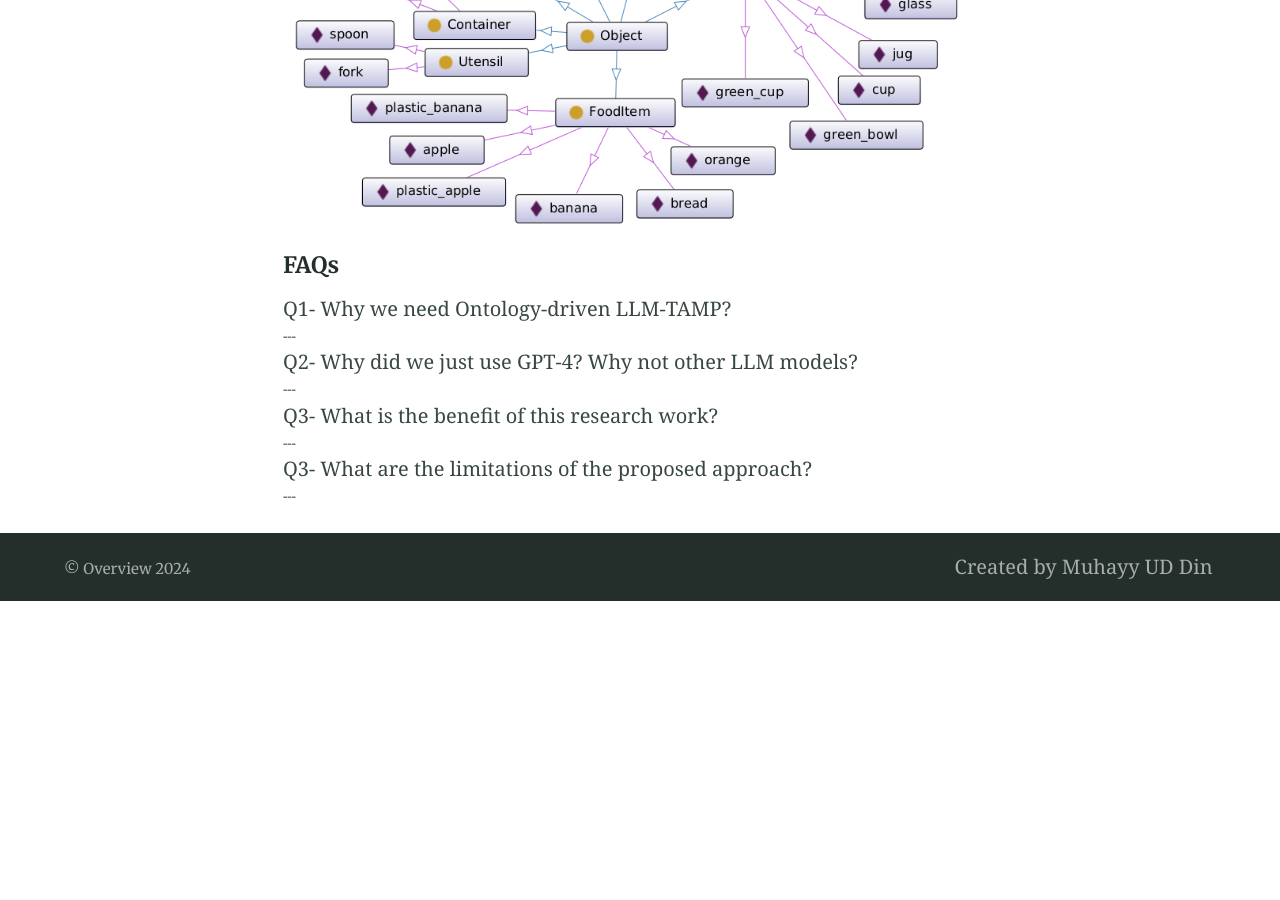
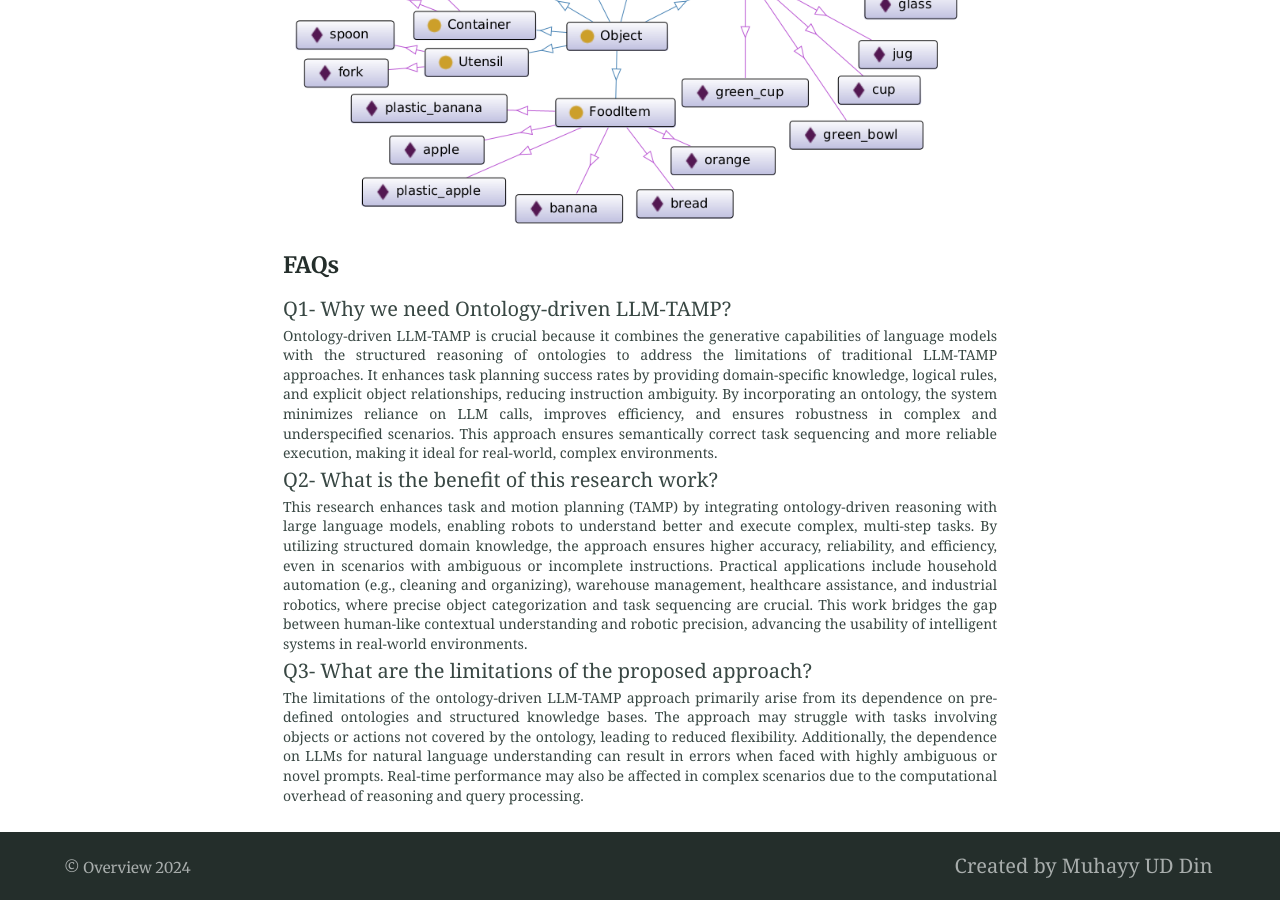
Before and after one commit to Muhayyuddin/llm-tamp, a Jekyll site: the page built from index.md, in a window 1280 px wide and 900 px high, scrolled down 3472 px. Built offline with Jekyll 4.4.1, drawn with Linux system fonts in a browser that asks for light colours; our own code applies the rules of GitHub Pages for plain Markdown files; before the commit the page ends 4073 px from its top, so only the background shows below that.

Commit message:
Update index.md

```diff
--- a/index.md
+++ b/index.md
@@ -91,17 +91,13 @@ Below is the ontological knowledge graph from the ontologies that are used in th
 <h5 id="faqs" style="margin-bottom: 10px;">FAQs</h5>
 <h8>Q1- Why we need Ontology-driven LLM-TAMP?</h8>
 <div style="text-align: justify; font-size: 14px; line-height: 1.4;">
----
+Ontology-driven LLM-TAMP is crucial because it combines the generative capabilities of language models with the structured reasoning of ontologies to address the limitations of traditional LLM-TAMP approaches. It enhances task planning success rates by providing domain-specific knowledge, logical rules, and explicit object relationships, reducing instruction ambiguity. By incorporating an ontology, the system minimizes reliance on LLM calls, improves efficiency, and ensures robustness in complex and underspecified scenarios. This approach ensures semantically correct task sequencing and more reliable execution, making it ideal for real-world, complex environments.
 </div>
-<h8>Q2- Why did we just use GPT-4? Why not other LLM models?</h8>
+<h8>Q2- What is the benefit of this research work?</h8>
 <div style="text-align: justify; font-size: 14px; line-height: 1.4;">
----
-</div>
-<h8>Q3- What is the benefit of this research work?</h8>
-<div style="text-align: justify; font-size: 14px; line-height: 1.4;">
----
+This research enhances task and motion planning (TAMP) by integrating ontology-driven reasoning with large language models, enabling robots to understand better and execute complex, multi-step tasks. By utilizing structured domain knowledge, the approach ensures higher accuracy, reliability, and efficiency, even in scenarios with ambiguous or incomplete instructions. Practical applications include household automation (e.g., cleaning and organizing), warehouse management, healthcare assistance, and industrial robotics, where precise object categorization and task sequencing are crucial. This work bridges the gap between human-like contextual understanding and robotic precision, advancing the usability of intelligent systems in real-world environments.
 </div>
 <h8>Q3- What are the limitations of the proposed approach?</h8>
 <div style="text-align: justify; font-size: 14px; line-height: 1.4;">
----
+The limitations of the ontology-driven LLM-TAMP approach primarily arise from its dependence on pre-defined ontologies and structured knowledge bases. The approach may struggle with tasks involving objects or actions not covered by the ontology, leading to reduced flexibility. Additionally, the dependence on LLMs for natural language understanding can result in errors when faced with highly ambiguous or novel prompts. Real-time performance may also be affected in complex scenarios due to the computational overhead of reasoning and query processing.
 </div>
```
